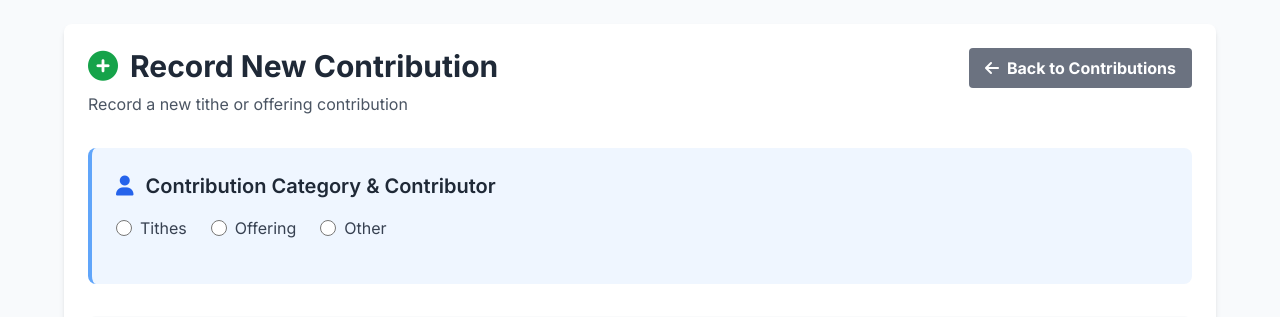
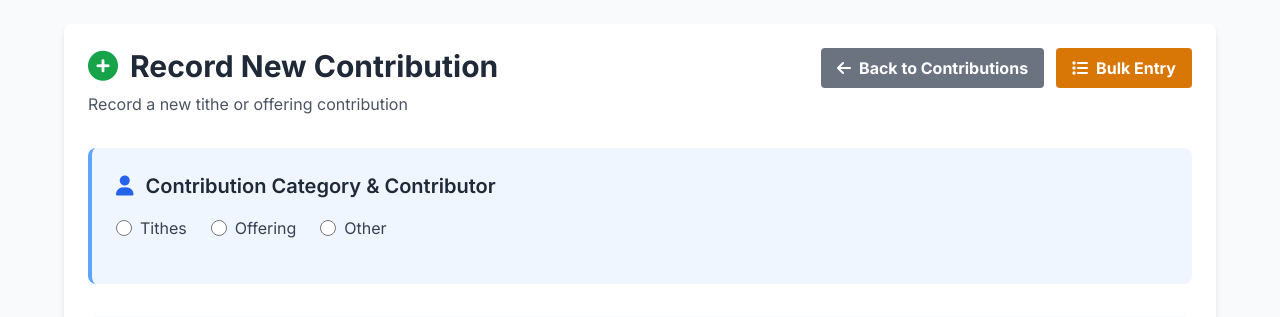
Before and after one commit to grant8827/church-books, a Django app: template church_finances/templates/church_finances/contribution_form.html in a window 1280 px wide. Shown: the part 208-525 px from the top of the page. Run offline with Django 5.2, Linux system fonts and the light colour scheme; the template is opened without the code that fills it, so the values that code supplies are empty; some libraries are stand-ins or nearby versions.

Commit message:
bulk contribution added to contribution records

```diff
--- a/church_finances/templates/church_finances/contribution_form.html
+++ b/church_finances/templates/church_finances/contribution_form.html
@@ -25,9 +25,14 @@
                     </h1>
                     <p class="text-gray-600">{% if form.instance.pk %}Update contribution information{% else %}Record a new tithe or offering contribution{% endif %}</p>
                 </div>
-                <a href="{% url 'contribution_list' %}" class="bg-gray-500 hover:bg-gray-600 text-white font-bold py-2 px-4 rounded inline-flex items-center">
-                    <i class="fas fa-arrow-left mr-2"></i>Back to Contributions
-                </a>
+                <div class="flex gap-3">
+                    <a href="{% url 'contribution_list' %}" class="bg-gray-500 hover:bg-gray-600 text-white font-bold py-2 px-4 rounded inline-flex items-center">
+                        <i class="fas fa-arrow-left mr-2"></i>Back to Contributions
+                    </a>
+                    <a href="{% url 'bulk_contribution_entry' %}" class="bg-blue-600 hover:bg-blue-700 text-white font-bold py-2 px-4 rounded inline-flex items-center">
+                        <i class="fas fa-list mr-2"></i>Bulk Entry
+                    </a>
+                </div>
             </div>
 
             <form method="post" class="space-y-8">
```
